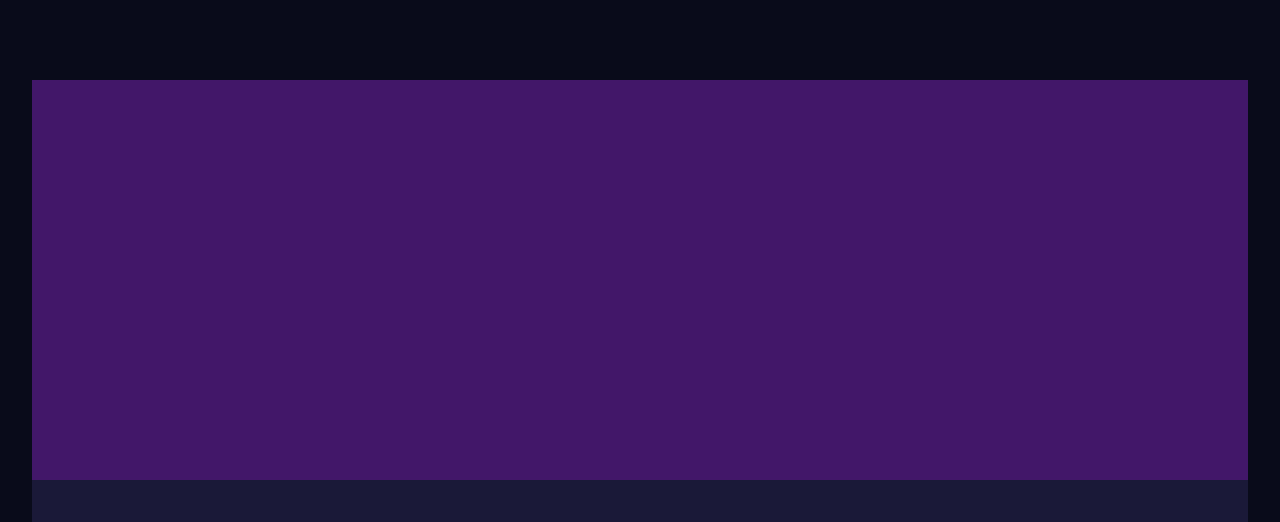
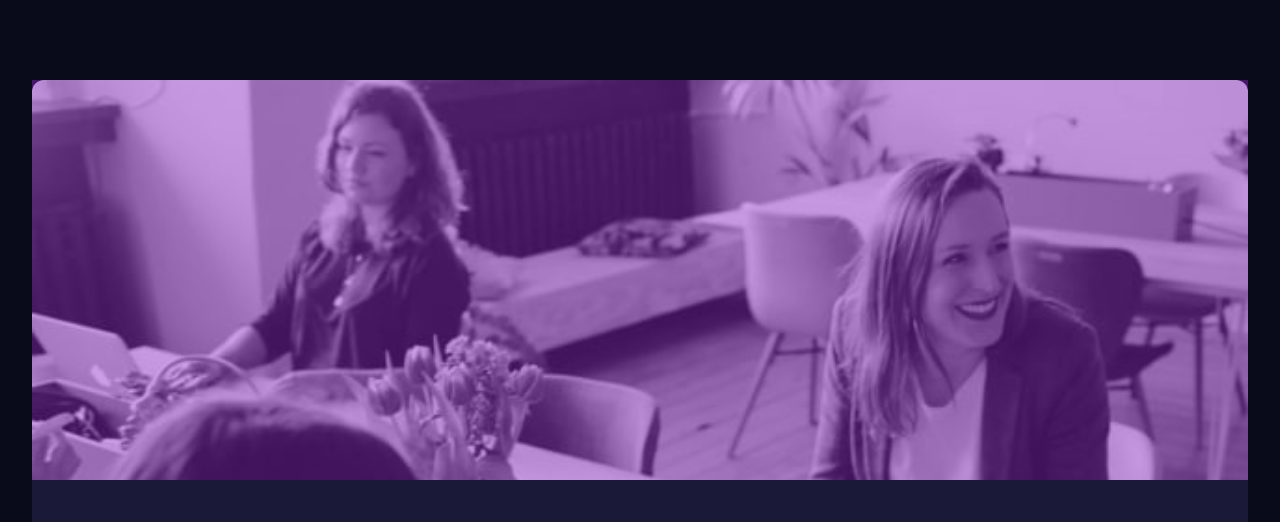
Before and after one commit to Jcellier/Stats-preview-card-component, a plain HTML site: page index.html in a window 1280 px wide. Shown: the top 522 px of the page. Drawn offline with nearby package versions, Linux system fonts and the light colour scheme; files that its build step writes are made by us from their sources.

Commit message:
image fix

```diff
--- a/sass/pages/_index.scss
+++ b/sass/pages/_index.scss
@@ -8,7 +8,7 @@
   }
   &__image {
     position: relative;
-    background-image: url("Stats-preview-card-component/images/image-header-mobile.jpg");
+    background-image: url("/Stats-preview-card-component/images/image-header-mobile.jpg");
     background-size: cover;
     min-height: 35vh;
     width: 100%;
@@ -18,7 +18,7 @@
     }
     @include desktop {
       border-radius: 0 12px 12px 0;
-      background-image: url("Stats-preview-card-component/images/image-header-desktop.jpg");
+      background-image: url("/Stats-preview-card-component/images/image-header-desktop.jpg");
       background-size: cover;
       width: 100%;
       min-height: 0vh;
```
